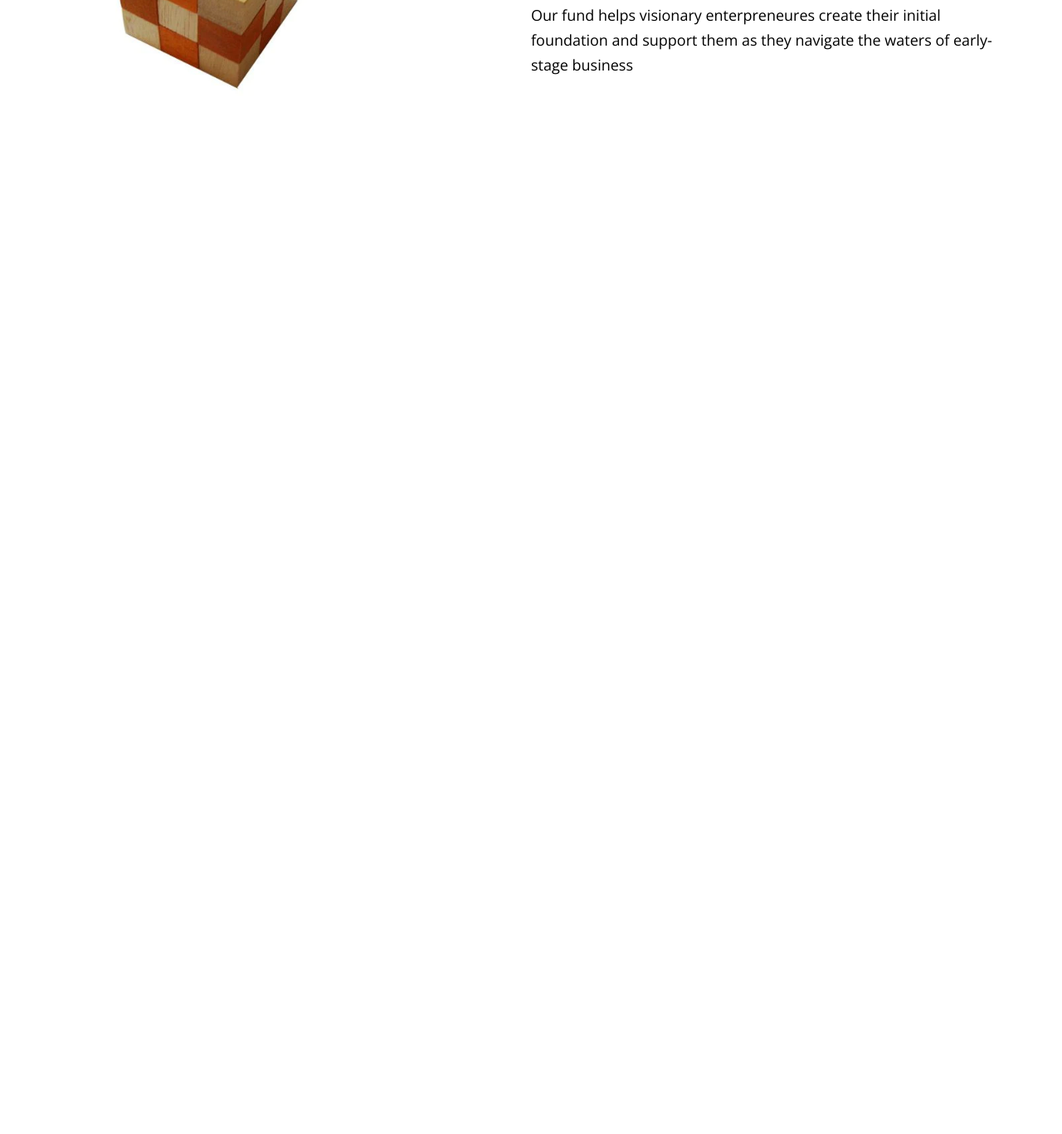
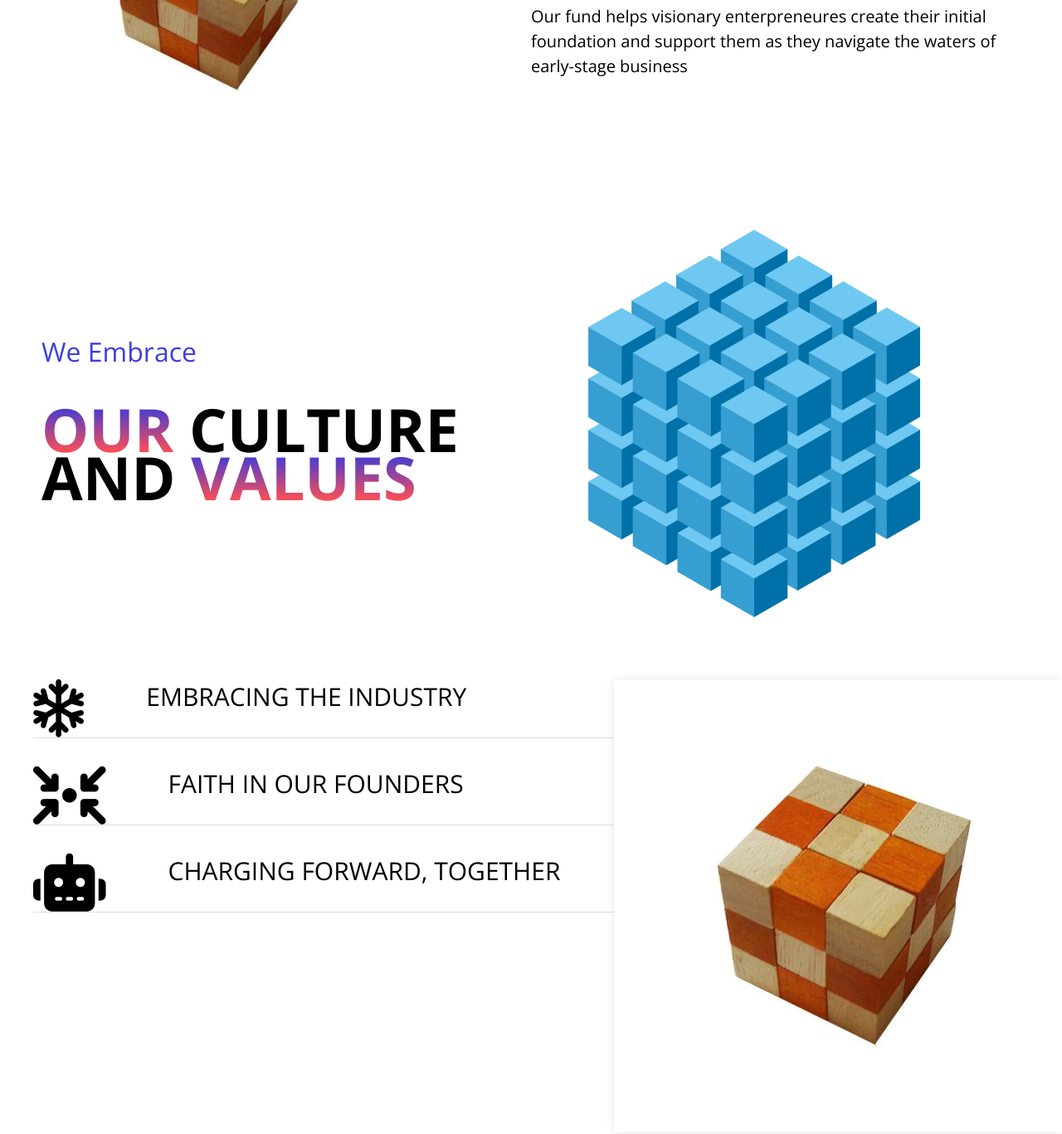
Before and after one commit to jaweriadev/Maker--Fund, a plain HTML site: page index.html in a window 1280 px wide. Shown: the part 1109-2476 px from the top of the page at 83% size. Before the commit the page ends 1334 px from the top, so only its background shows below. Drawn offline with nearby package versions, Linux system fonts and the light colour scheme.

Commit message:
commit message

```diff
--- a/index.html
+++ b/index.html
@@ -100,6 +100,64 @@
           </div>
         </div>
       </div>
+
+      <div class="hero-section">
+        <div class="left-hero">
+          <div class="hero-text">
+            <p class="support">We Embrace</p>
+            <h1>
+              <span class="builders">OUR </span> CULTURE AND
+              <span class="builders">VALUES</span>
+            </h1>
+          </div>
+        </div>
+        <div class="right-hero">
+          <div class="cube">
+            <img src="images/cube.webp" alt="cube" />
+          </div>
+        </div>
+      </div>
+      <!-- accordion section -->
+      <div class="accordion">
+        <div class="accor-left">
+          <ul class="accordion-list">
+            <li class="accordion-item">
+              <i class="fa-regular fa-snowflake" style="font-size: 70px" ;></i>
+              <span class="accordion-text">EMBRACING THE INDUSTRY</span>
+              <div class="accordion-content">
+                Our passion for interactive entertainment drives our desire for
+                industry growth and innovation
+              </div>
+            </li>
+            <li class="accordion-item">
+              <i
+                class="fa-solid fa-arrows-to-circle"
+                style="font-size: 70px"
+                ;
+              ></i>
+              <span class="accordion-text">FAITH IN OUR FOUNDERS</span>
+              <div class="accordion-content">
+                The past, present and future of our industry is powered by
+                visionaries.We trust and support our founders by providing
+                capital, strategic guidance, and access to all global network of
+                allies.
+              </div>
+            </li>
+            <li class="accordion-item">
+              <i class="fa-solid fa-robot" style="font-size: 70px" ;></i>
+              <span class="accordion-text">CHARGING FORWARD, TOGETHER</span>
+              <div class="accordion-content">
+                Our knowledge, experiance, and global network keep us attunded
+                to the industry's shifting landscape.We seize opportunities and
+                support our founders throughn ever-uncertain times
+              </div>
+            </li>
+          </ul>
+        </div>
+        <div class="accor-right">
+          <img src="images/orangesnake.webp" alt="" />
+        </div>
+      </div>
     </div>
   </body>
 </html>
--- a/script.js
+++ b/script.js
@@ -7,7 +7,7 @@ function closeContent() {
   var content = document.getElementById("content");
   content.style.display = "none";
 }
-// Wait for the window to load
+// // Wait for the window to load
 window.addEventListener("load", function () {
   // After 3 seconds, remove the loader
   setTimeout(function () {
--- a/style.css
+++ b/style.css
@@ -1,9 +1,6 @@
 body {
   margin: 0;
   font-family: "Open Sans", sans-serif;
-}
-*p {
-  font-weight: 400;
 }
 
 .navbar {
@@ -143,6 +140,7 @@ body {
 .content-all {
   display: flex;
 }
+
 .info {
   line-height: 120px;
 }
@@ -158,7 +156,7 @@ body {
   line-height: 58px;
 }
 .hero-text p {
-  font-size: 18px;
+  font-size: 20px;
   line-height: 30px;
 }
 .hero-section {
@@ -263,3 +261,62 @@ body {
   width: 100px; /* Adjust the size as needed */
   height: auto;
 }
+/* accordion */
+.accordion {
+  display: flex;
+  justify-content: space-between;
+  /* max-width: 800px; */
+  margin: 20px auto;
+}
+
+.accor-left {
+  flex-basis: 70%;
+}
+
+.accor-right {
+  flex-basis: 30%;
+  background-color: #fff;
+  padding: 20px;
+  box-shadow: 0 0 10px rgba(0, 0, 0, 0.1);
+}
+.accordion-text {
+  font-size: 30px;
+}
+.accordion-list {
+  list-style-type: none;
+  margin: 0;
+  display: flex;
+  flex-direction: column;
+  gap: 24px;
+}
+
+.accordion-item {
+  margin-bottom: 10px;
+  border-bottom: 1px solid #ddd;
+  cursor: pointer;
+  transition: background-color 0.3s;
+  display: flex;
+  gap: 75px;
+}
+
+.accordion-item:hover {
+  background-color: #f9f9f9;
+}
+
+.accordion-item img {
+  max-width: 30px;
+  margin-right: 10px;
+}
+
+.accordion-content {
+  display: none;
+  padding: 10px;
+}
+
+.accordion-item:hover .accordion-content {
+  display: block;
+}
+.custom-icon {
+  max-width: 100px;
+  width: 100%;
+}
```
